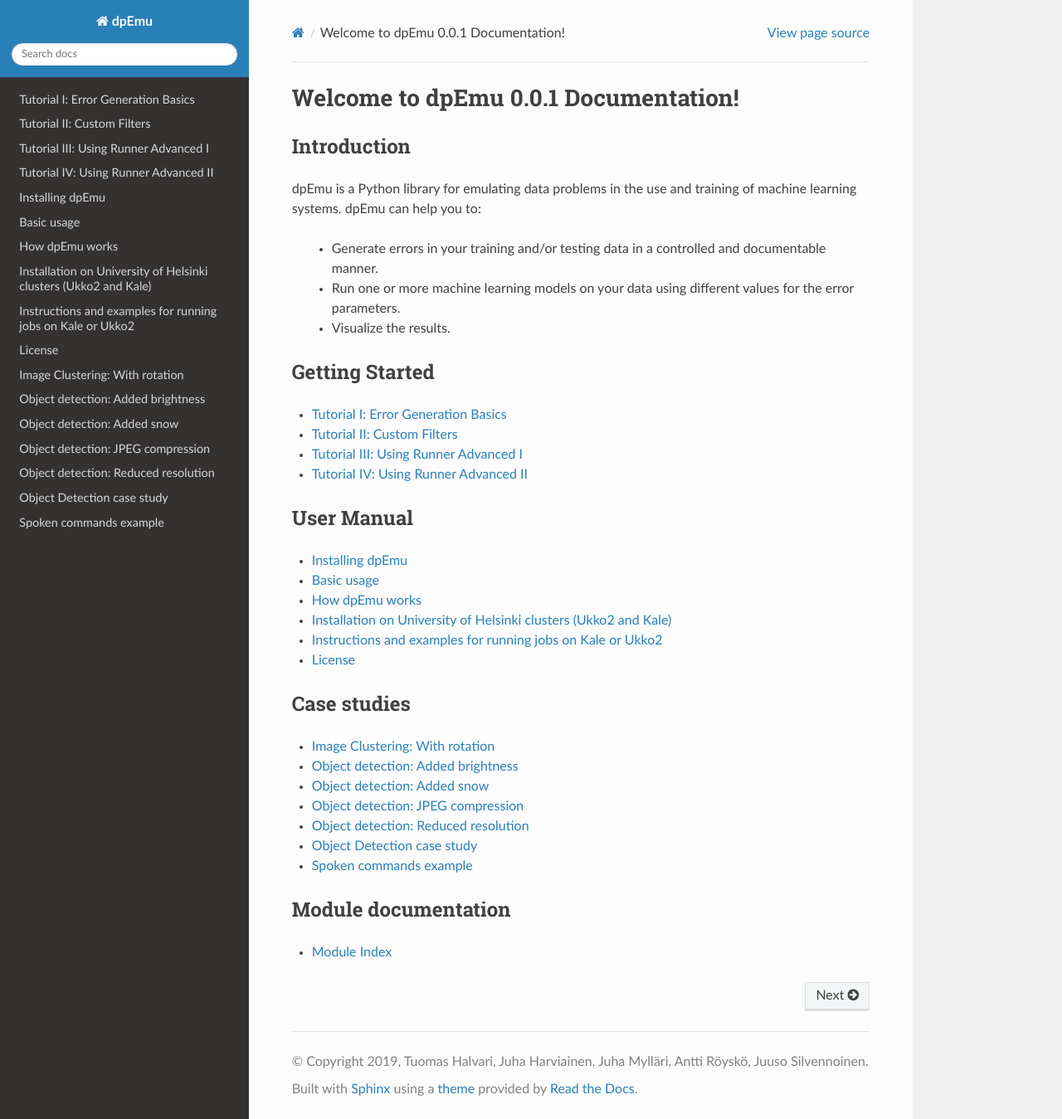
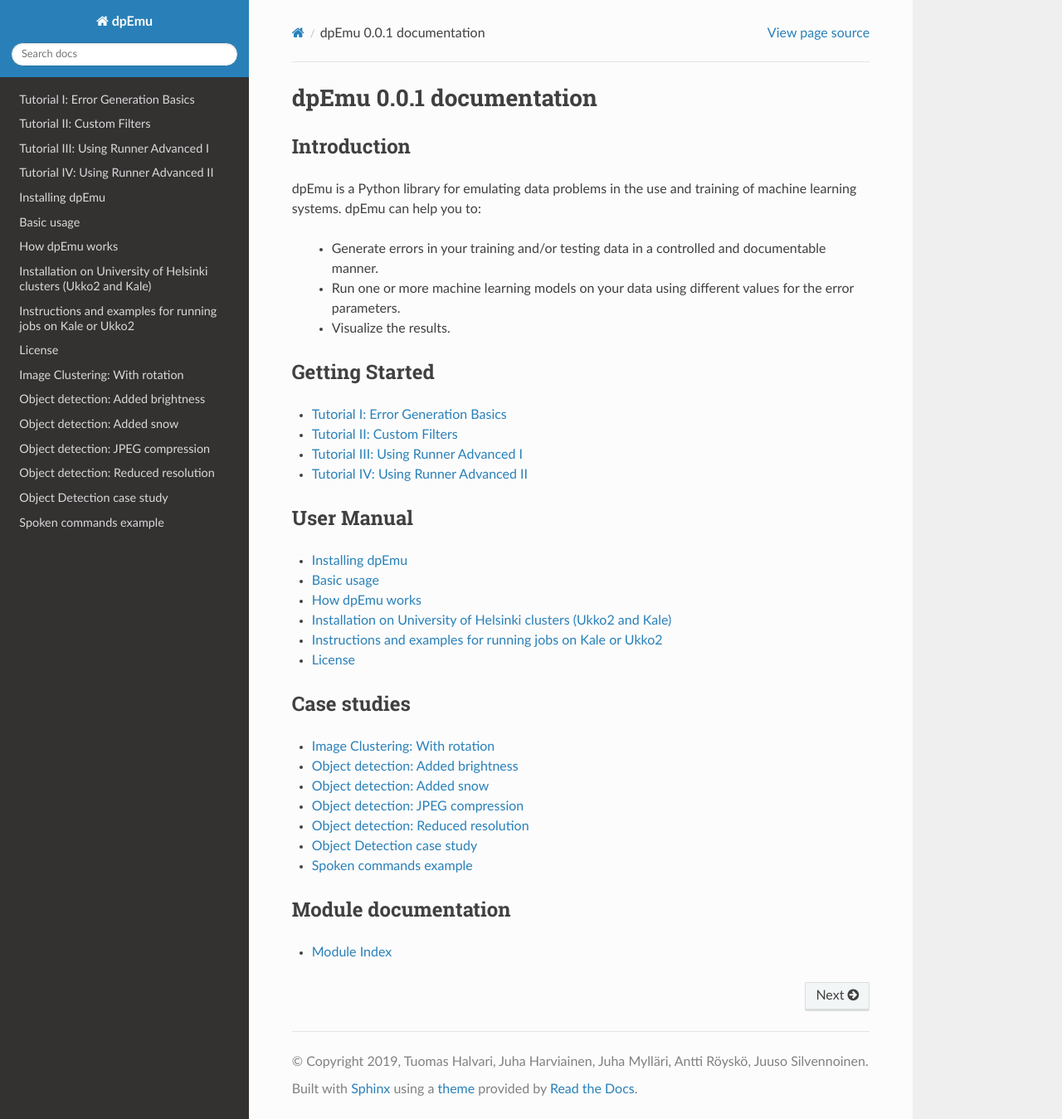
Before and after one commit to dpEmu/dpEmu, a Sphinx documentation site: the page built from docs/index.rst, in a window 1280 px wide and 1349 px high. Shown: the whole window at 83% size. Built offline with Sphinx 7.4.7 and the Read the Docs theme 2.0.0, drawn with Linux system fonts in a browser that asks for light colours; pages that are not in the unit, such as notebooks, are missing from menus.

```diff
--- a/docs/index.rst
+++ b/docs/index.rst
@@ -1,5 +1,5 @@
-Welcome to dpEmu 0.0.1 Documentation!
-=====================================
+dpEmu |release| documentation
+=============================
 
 Introduction
 ^^^^^^^^^^^^
@@ -39,7 +39,7 @@ User Manual
     license
 
 Case studies
-^^^^^^^^^^^
+^^^^^^^^^^^^
 
 .. toctree::
     :maxdepth: 1
```
